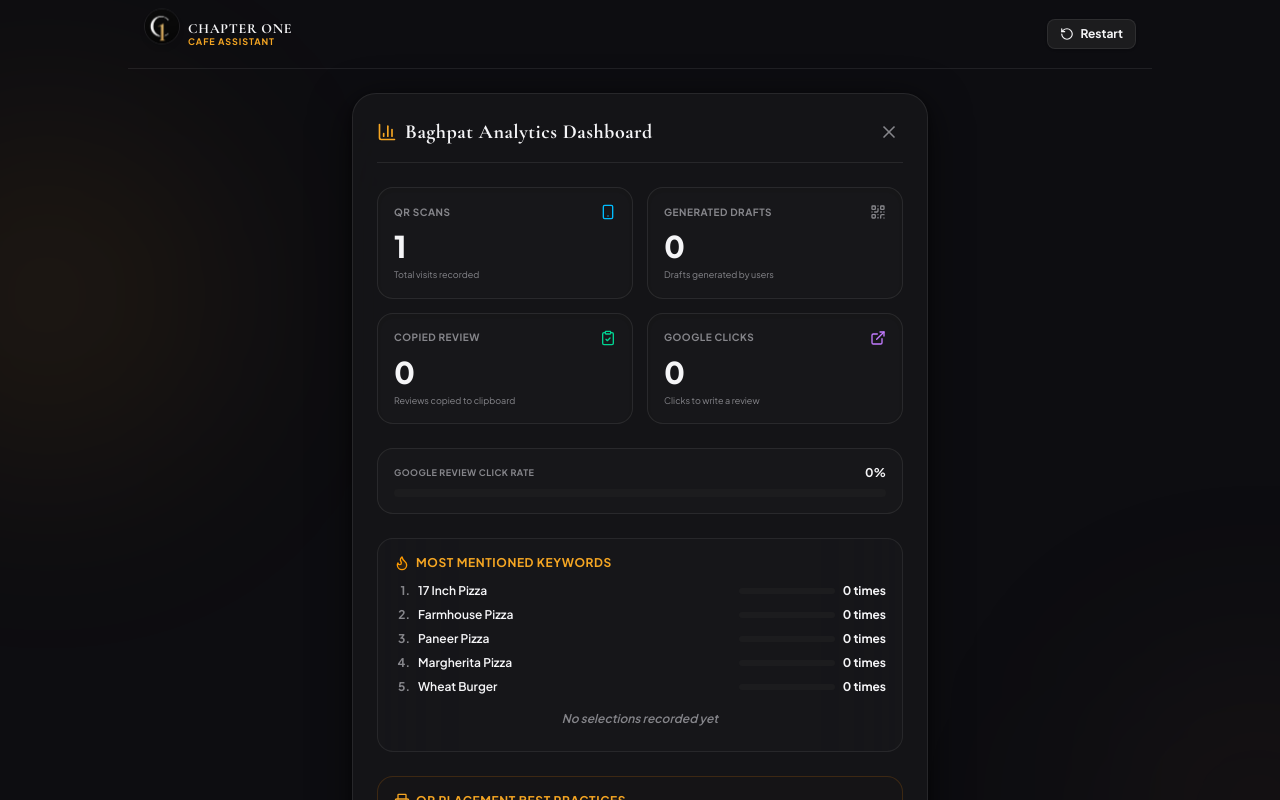
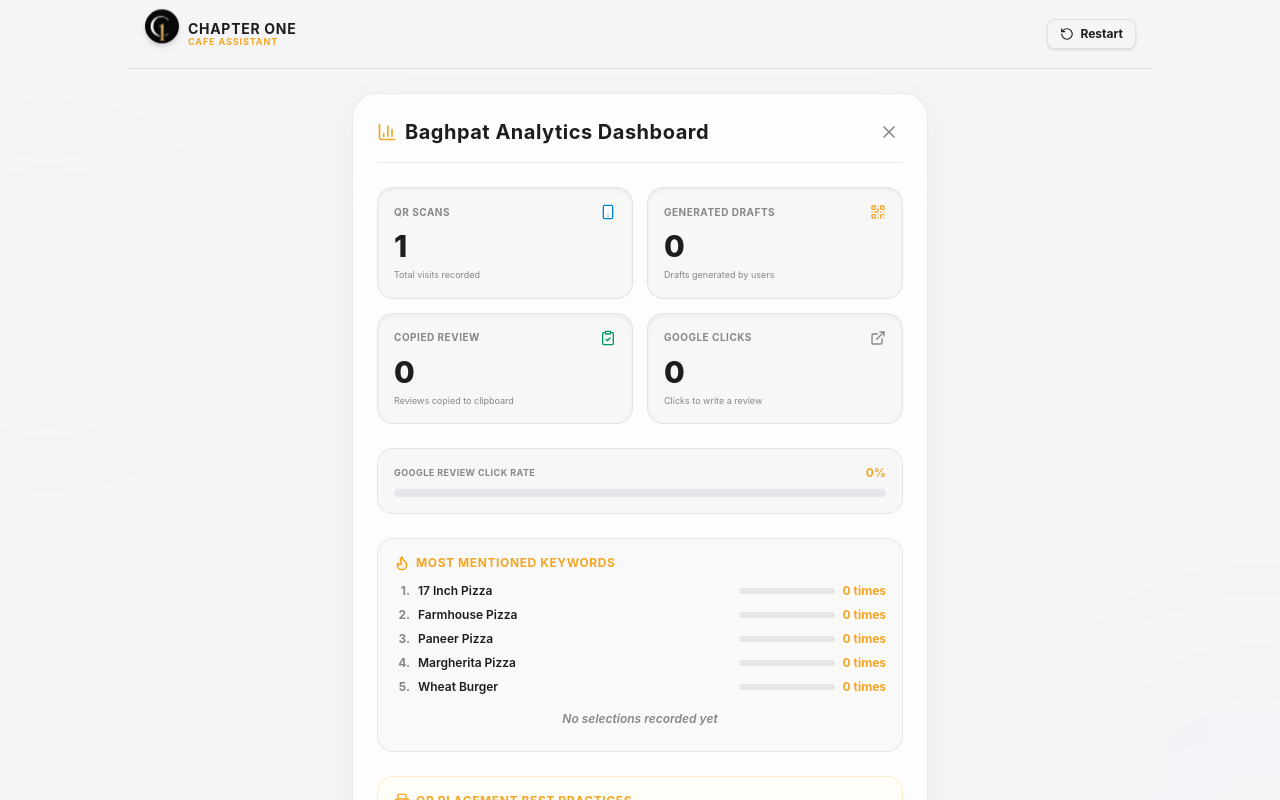
Before and after one commit to Scientist-Py/review-system, a React (Vite) app: page / in a window 1280 px wide. Both pictures are taken after a click on the button "OWNER DASHBOARD". Shown: the top 800 px of the page. Built offline with nearby package versions, Linux system fonts and the light colour scheme; no server answers.

Commit message:
style: implement Apple Light theme with San Francisco font stack

```diff
--- a/src/App.jsx
+++ b/src/App.jsx
@@ -259,8 +259,8 @@ export default function App() {
     <div className="relative min-h-screen flex flex-col justify-between overflow-x-hidden pb-12 select-none bg-luxury-black">
 
       {/* Decorative premium soft glowing orbs */}
-      <div className="absolute top-[10%] left-[-10%] w-[350px] h-[350px] bg-gold-400/8 rounded-full blur-[110px] pointer-events-none" />
-      <div className="absolute bottom-[20%] right-[-10%] w-[300px] h-[300px] bg-luxury-dark/12 rounded-full blur-[100px] pointer-events-none" />
+      <div className="absolute top-[10%] left-[-10%] w-[350px] h-[350px] bg-gold-400/2 rounded-full blur-[110px] pointer-events-none" />
+      <div className="absolute bottom-[20%] right-[-10%] w-[300px] h-[300px] bg-blue-400/2 rounded-full blur-[100px] pointer-events-none" />
 
       {/* Top Navbar */}
       <header className="w-full max-w-5xl mx-auto px-4 py-4 flex items-center justify-between border-b border-luxury-border relative z-10">
@@ -276,7 +276,7 @@ export default function App() {
         {(currentPage !== 'landing' || showDashboard) && (
           <button
             onClick={handleReset}
-            className="flex items-center gap-1.5 py-1.5 px-3 rounded-lg border border-luxury-border bg-[#1C1C1E] text-xs text-luxury-textLight hover:bg-[#2C2C2E] active:scale-95 transition-all cursor-pointer font-bold shadow-sm"
+            className="flex items-center gap-1.5 py-1.5 px-3 rounded-lg border border-luxury-border bg-[#F5F5F7] text-xs text-luxury-textLight hover:bg-[#E5E5EA] active:scale-95 transition-all cursor-pointer font-bold shadow-sm"
           >
             <RotateCcw className="w-3.5 h-3.5" />
             <span>Restart</span>
--- a/src/components/Dashboard.jsx
+++ b/src/components/Dashboard.jsx
@@ -29,7 +29,7 @@ export default function Dashboard({ onClose }) {
         </div>
         <button
           onClick={onClose}
-          className="p-1 rounded-lg text-luxury-textMuted hover:text-luxury-textLight hover:bg-white/5 transition-all cursor-pointer"
+          className="p-1 rounded-lg text-luxury-textMuted hover:text-luxury-textLight hover:bg-black/5 transition-all cursor-pointer"
           aria-label="Close Dashboard"
         >
           <X className="w-5 h-5" />
@@ -39,40 +39,40 @@ export default function Dashboard({ onClose }) {
       {/* Grid of Key Stats */}
       <div className="grid grid-cols-2 gap-3.5">
         {/* Scans */}
-        <div className="p-4 rounded-2xl border border-luxury-border bg-[#1C1C1E]/50 shadow-inner flex flex-col justify-between">
+        <div className="p-4 rounded-2xl border border-luxury-border bg-[#F5F5F7]/80 shadow-inner flex flex-col justify-between">
           <div className="flex items-center justify-between text-luxury-textMuted font-bold">
             <span className="text-[10px] uppercase tracking-wider">QR Scans</span>
-            <Smartphone className="w-4 h-4 text-sky-400" />
+            <Smartphone className="w-4 h-4 text-sky-600" />
           </div>
           <p className="text-3xl font-sans font-extrabold text-luxury-textLight mt-2">{stats.qrScans}</p>
           <span className="text-[9px] text-luxury-textMuted mt-1">Total visits recorded</span>
         </div>
 
         {/* Generated */}
-        <div className="p-4 rounded-2xl border border-luxury-border bg-[#1C1C1E]/50 shadow-inner flex flex-col justify-between">
+        <div className="p-4 rounded-2xl border border-luxury-border bg-[#F5F5F7]/80 shadow-inner flex flex-col justify-between">
           <div className="flex items-center justify-between text-luxury-textMuted font-bold">
             <span className="text-[10px] uppercase tracking-wider">Generated Drafts</span>
-            <QrCode className="w-4 h-4 text-gold-450" />
+            <QrCode className="w-4 h-4 text-gold-600" />
           </div>
           <p className="text-3xl font-sans font-extrabold text-luxury-textLight mt-2">{stats.reviewsGenerated}</p>
           <span className="text-[9px] text-luxury-textMuted mt-1">Drafts generated by users</span>
         </div>
 
         {/* Copied */}
-        <div className="p-4 rounded-2xl border border-luxury-border bg-[#1C1C1E]/50 shadow-inner flex flex-col justify-between">
+        <div className="p-4 rounded-2xl border border-luxury-border bg-[#F5F5F7]/80 shadow-inner flex flex-col justify-between">
           <div className="flex items-center justify-between text-luxury-textMuted font-bold">
             <span className="text-[10px] uppercase tracking-wider">Copied Review</span>
-            <ClipboardCheck className="w-4 h-4 text-emerald-400" />
+            <ClipboardCheck className="w-4 h-4 text-emerald-600" />
           </div>
           <p className="text-3xl font-sans font-extrabold text-luxury-textLight mt-2">{stats.copyClicks}</p>
           <span className="text-[9px] text-luxury-textMuted mt-1">Reviews copied to clipboard</span>
         </div>
 
         {/* Redirect Clicks */}
-        <div className="p-4 rounded-2xl border border-luxury-border bg-[#1C1C1E]/50 shadow-inner flex flex-col justify-between">
+        <div className="p-4 rounded-2xl border border-luxury-border bg-[#F5F5F7]/80 shadow-inner flex flex-col justify-between">
           <div className="flex items-center justify-between text-luxury-textMuted font-bold">
             <span className="text-[10px] uppercase tracking-wider">Google Clicks</span>
-            <ExternalLink className="w-4 h-4 text-purple-400" />
+            <ExternalLink className="w-4 h-4 text-purple-650" />
           </div>
           <p className="text-3xl font-sans font-extrabold text-luxury-textLight mt-2">{stats.googleClicks}</p>
           <span className="text-[9px] text-luxury-textMuted mt-1">Clicks to write a review</span>
@@ -80,14 +80,14 @@ export default function Dashboard({ onClose }) {
       </div>
 
       {/* Conversion Rate Meter */}
-      <div className="p-4 rounded-2xl border border-luxury-border bg-[#1C1C1E]/50 space-y-2">
+      <div className="p-4 rounded-2xl border border-luxury-border bg-[#F5F5F7]/80 space-y-2">
         <div className="flex justify-between items-center text-xs font-sans font-bold">
           <span className="text-luxury-textMuted uppercase tracking-wider text-[9px]">Google Review Click Rate</span>
-          <span className="text-gold-450">
+          <span className="text-gold-600">
             {stats.qrScans > 0 ? Math.round((stats.googleClicks / stats.qrScans) * 100) : 0}%
           </span>
         </div>
-        <div className="w-full bg-[#1C1C1E] h-2 rounded-full overflow-hidden">
+        <div className="w-full bg-[#E5E5EA] h-2 rounded-full overflow-hidden">
           <div
             className="bg-gold-500 h-full rounded-full transition-all duration-500"
             style={{ width: `${stats.qrScans > 0 ? Math.min(100, Math.round((stats.googleClicks / stats.qrScans) * 100)) : 0}%` }}
@@ -96,7 +96,7 @@ export default function Dashboard({ onClose }) {
       </div>
 
       {/* Popular Checklist Keywords (Most Mentioned) */}
-      <div className="p-4 rounded-2xl border border-luxury-border bg-[#1C1C1E]/30 space-y-3">
+      <div className="p-4 rounded-2xl border border-luxury-border bg-[#F5F5F7]/60 space-y-3">
         <h3 className="text-xs uppercase font-bold tracking-wider text-gold-600 flex items-center gap-1.5">
           <Flame className="w-4 h-4 text-amber-500 fill-amber-500/10" />
           Most Mentioned Keywords
@@ -109,13 +109,13 @@ export default function Dashboard({ onClose }) {
                 <span className="text-luxury-textLight">{dish.name}</span>
               </div>
               <div className="flex items-center gap-2">
-                <div className="w-24 bg-[#1C1C1E] h-1.5 rounded-full overflow-hidden hidden sm:block">
+                <div className="w-24 bg-[#E5E5EA] h-1.5 rounded-full overflow-hidden hidden sm:block">
                   <div
                     className="bg-gold-400 h-full rounded-full"
                     style={{ width: `${stats.reviewsGenerated > 0 ? (dish.count / stats.reviewsGenerated) * 100 : 0}%` }}
                   />
                 </div>
-                <span className="font-bold text-gold-450">{dish.count} times</span>
+                <span className="font-bold text-gold-600">{dish.count} times</span>
               </div>
             </div>
           ))}
@@ -126,14 +126,14 @@ export default function Dashboard({ onClose }) {
       </div>
 
       {/* QR Code Table Placement Section */}
-      <div className="p-4 rounded-2xl border border-gold-500/20 bg-gold-50/10 space-y-3">
+      <div className="p-4 rounded-2xl border border-gold-400/20 bg-gold-50/50 space-y-3">
         <h3 className="text-xs uppercase font-bold tracking-wider text-gold-600 flex items-center gap-1.5">
           <Printer className="w-4 h-4 text-gold-600" />
           QR Placement Best Practices
         </h3>
         <div className="text-xs text-luxury-textLight font-sans leading-relaxed space-y-2 font-semibold">
           <p>
-            Placing QR codes contextually across the cafe increases the review collection rate by up to <span className="text-gold-400 font-extrabold">300%</span>:
+            Placing QR codes contextually across the cafe increases the review collection rate by up to <span className="text-gold-600 font-extrabold">300%</span>:
           </p>
           <ul className="list-disc list-inside space-y-1 text-luxury-textMuted pl-1">
             <li><span className="text-luxury-textLight font-bold">Dining Tables</span>: Under a mini-acrylic stand with "Loved your food? Scan to share".</li>
--- a/src/components/LandingSection.jsx
+++ b/src/components/LandingSection.jsx
@@ -69,7 +69,7 @@ export default function LandingSection({ onStart, onOpenDashboard, onInstantClic
       {/* Language Selector Pill */}
       <div className="mb-6 w-full max-w-xs space-y-2">
         <span className="block text-[9px] uppercase font-bold tracking-wider text-gold-600">Select Review Language</span>
-        <div className="grid grid-cols-2 gap-1 bg-[#1C1C1E] p-1 rounded-xl border border-luxury-border">
+        <div className="grid grid-cols-2 gap-1 bg-[#F5F5F7] p-1 rounded-xl border border-luxury-border">
           <button
             type="button"
             onClick={() => setSelectedLang("English")}
@@ -121,7 +121,7 @@ export default function LandingSection({ onStart, onOpenDashboard, onInstantClic
         <button
           onClick={onStart}
           disabled={isGenerating}
-          className="flex items-center justify-center gap-2 px-8 py-3 w-full rounded-full border border-luxury-border bg-[#1C1C1E] text-luxury-textLight hover:bg-[#2C2C2E] active:scale-[0.98] transition-all duration-300 font-bold shadow-sm disabled:opacity-60 cursor-pointer text-xs"
+          className="flex items-center justify-center gap-2 px-8 py-3 w-full rounded-full border border-luxury-border bg-[#F5F5F7] text-luxury-textLight hover:bg-[#E5E5EA] active:scale-[0.98] transition-all duration-300 font-bold shadow-sm disabled:opacity-60 cursor-pointer text-xs"
         >
           Customize Review
         </button>
@@ -130,7 +130,7 @@ export default function LandingSection({ onStart, onOpenDashboard, onInstantClic
       {/* Secret Dashboard Link */}
       <button
         onClick={onOpenDashboard}
-        className="mt-10 text-[10px] text-gray-450 hover:text-gold-400 font-sans flex items-center gap-1 opacity-70 hover:opacity-100 transition-all cursor-pointer uppercase tracking-wider py-1.5 font-bold"
+        className="mt-10 text-[10px] text-luxury-textMuted hover:text-luxury-textLight font-sans flex items-center gap-1 opacity-70 hover:opacity-100 transition-all cursor-pointer uppercase tracking-wider py-1.5 font-bold"
       >
         <Settings className="w-3 h-3" />
         <span>Owner Dashboard</span>
--- a/src/index.css
+++ b/src/index.css
@@ -1,10 +1,10 @@
 @import "tailwindcss";
 
 @theme {
-  --color-gold-50: rgba(245, 166, 35, 0.06);
-  --color-gold-100: rgba(245, 166, 35, 0.12);
-  --color-gold-200: rgba(245, 166, 35, 0.25);
-  --color-gold-300: #F5A623;
+  --color-gold-50: #FFFDF0;
+  --color-gold-100: #FFFAC2;
+  --color-gold-200: #FFF48F;
+  --color-gold-300: #FFE75C;
   --color-gold-400: #F5A623;       /* Amber Gold */
   --color-gold-500: #D97706;       /* Dark Amber Gold */
   --color-gold-600: #F5A623;
@@ -12,21 +12,21 @@
   --color-gold-800: #B45309;
   --color-gold-900: #78350F;
 
-  --color-luxury-black: #0D0D11;      /* Obsidian Slate Background */
-  --color-luxury-dark: #5C3D2E;       /* Warm Espresso Accent */
-  --color-luxury-darkHover: #7A523A;  /* Warm Espresso Hover */
-  --color-luxury-card: rgba(28, 28, 30, 0.55); /* Obsidian Slate Light + Glassmorphism */
-  --color-luxury-glass: rgba(13, 13, 17, 0.95);
-  --color-luxury-border: rgba(255, 255, 255, 0.08); /* Frosted thin border */
-  --color-luxury-borderHover: rgba(255, 255, 255, 0.16);
+  --color-luxury-black: #F5F5F7;      /* Apple Neutral Light Gray Background */
+  --color-luxury-dark: #1D1D1F;       /* Apple Charcoal Solid Active Color */
+  --color-luxury-darkHover: #000000;
+  --color-luxury-card: rgba(255, 255, 255, 0.8); /* Light Frosted Glassmorphism card */
+  --color-luxury-glass: rgba(255, 255, 255, 0.94);
+  --color-luxury-border: rgba(0, 0, 0, 0.08); /* Thin gray border */
+  --color-luxury-borderHover: rgba(0, 0, 0, 0.16);
   --color-luxury-textMuted: #86868B;  /* Apple Neutrals Gray */
-  --color-luxury-textLight: #F5F5F7;  /* Apple Neutrals Silver */
+  --color-luxury-textLight: #1D1D1F;  /* Apple Charcoal Header Text */
 
-  --font-serif: 'Cormorant Garamond', Georgia, serif;
-  --font-sans: 'Plus Jakarta Sans', 'Inter', sans-serif;
+  --font-serif: -apple-system, BlinkMacSystemFont, "Segoe UI", Roboto, Helvetica, Arial, sans-serif;
+  --font-sans: -apple-system, BlinkMacSystemFont, "Segoe UI", Roboto, Helvetica, Arial, sans-serif;
 
-  --shadow-gold-glow: 0 8px 30px rgba(0, 0, 0, 0.5), 0 1px 3px rgba(0, 0, 0, 0.3);
-  --shadow-gold-glow-lg: 0 10px 40px rgba(0, 0, 0, 0.6), 0 2px 8px rgba(0, 0, 0, 0.4);
+  --shadow-gold-glow: 0 8px 30px rgba(0, 0, 0, 0.02), 0 1px 3px rgba(0, 0, 0, 0.01);
+  --shadow-gold-glow-lg: 0 10px 40px rgba(0, 0, 0, 0.04), 0 2px 8px rgba(0, 0, 0, 0.02);
 
   --animate-fade-in: fadeIn 0.5s ease-out forwards;
   --animate-slide-up: slideUp 0.6s cubic-bezier(0.16, 1, 0.3, 1) forwards;
@@ -60,12 +60,12 @@
 }
 
 body {
-  background-color: #0D0D11;
+  background-color: #F5F5F7;
   background-image:
-    radial-gradient(at 0% 0%, rgba(92, 61, 46, 0.15) 0px, transparent 50%),
-    radial-gradient(at 100% 100%, rgba(245, 166, 35, 0.08) 0px, transparent 50%);
-  color: #F5F5F7;
-  font-family: 'Plus Jakarta Sans', 'Inter', sans-serif;
+    radial-gradient(at 0% 0%, rgba(0, 113, 227, 0.03) 0px, transparent 50%),
+    radial-gradient(at 100% 100%, rgba(245, 166, 35, 0.02) 0px, transparent 50%);
+  color: #1D1D1F;
+  font-family: -apple-system, BlinkMacSystemFont, "Segoe UI", Roboto, Helvetica, Arial, sans-serif;
   min-height: 100vh;
   overflow-x: hidden;
 }
@@ -77,15 +77,15 @@ body {
 }
 
 ::-webkit-scrollbar-track {
-  background: rgba(255, 255, 255, 0.01);
+  background: rgba(0, 0, 0, 0.01);
   border-radius: 10px;
 }
 
 ::-webkit-scrollbar-thumb {
-  background: rgba(255, 255, 255, 0.08);
+  background: rgba(0, 0, 0, 0.12);
   border-radius: 10px;
 }
 
 ::-webkit-scrollbar-thumb:hover {
-  background: rgba(255, 255, 255, 0.16);
+  background: rgba(0, 0, 0, 0.25);
 }
```
Also changed, not shown: src/components/GeneratedReview.jsx (+5 -5 lines), src/components/ReviewForm.jsx (+6 -6 lines), src/components/SuccessPopup.jsx (+11 -11 lines), src/components/Toast.jsx (+4 -4 lines).
